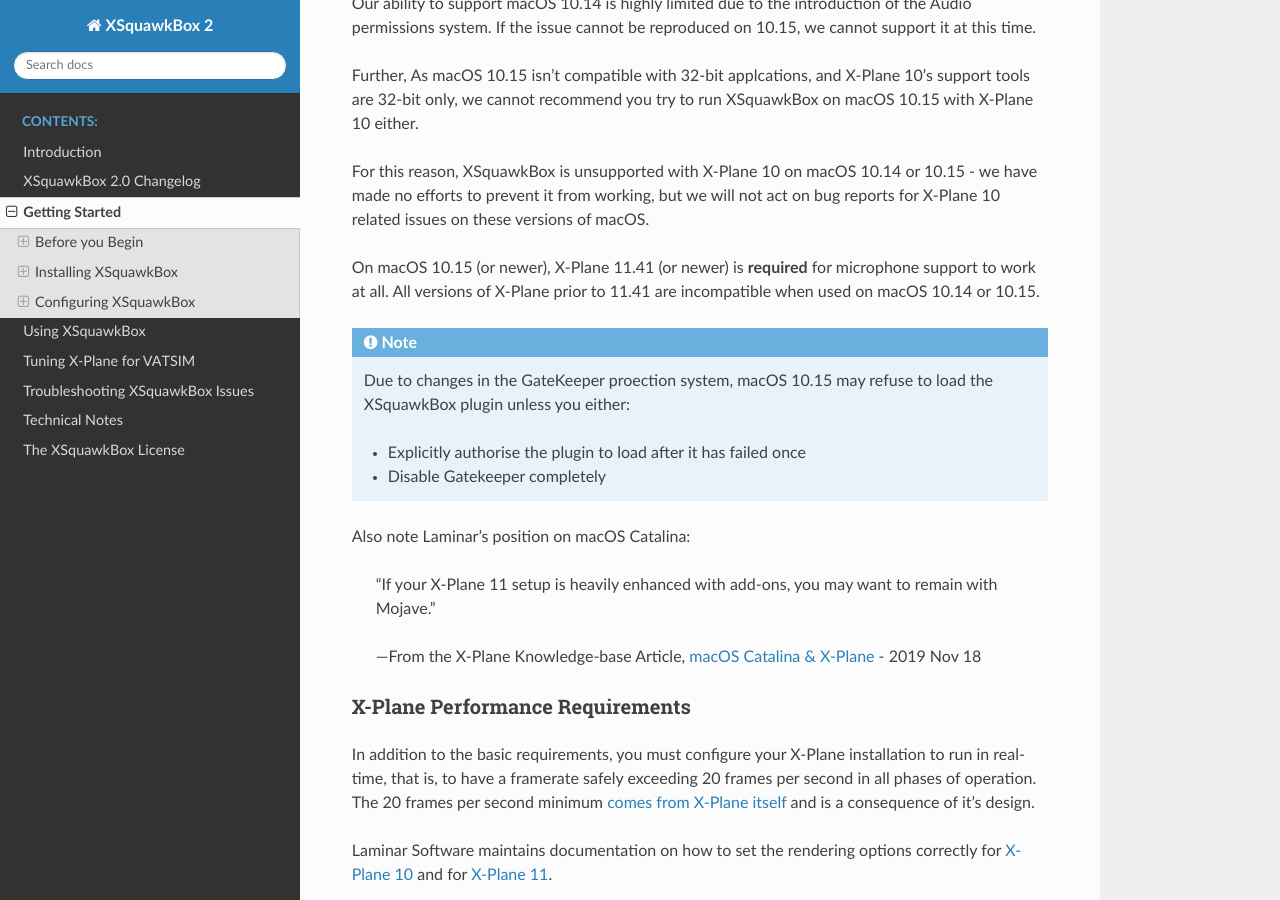
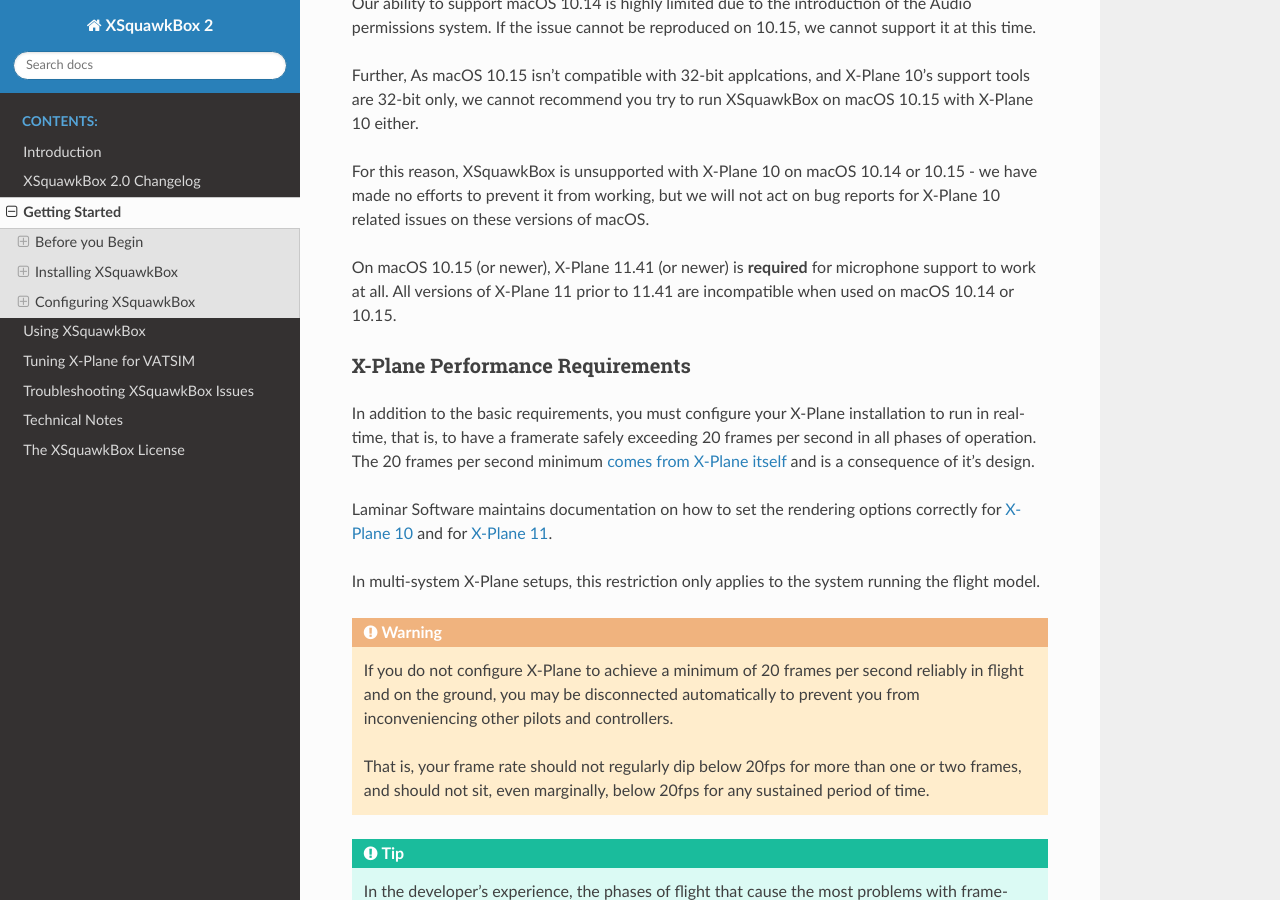
Before and after one commit to xsquawkbox/xsb2-manual, a Sphinx documentation site: the page built from source/getting-started.rst, in a window 1280 px wide and 900 px high, scrolled down 1356 px. Built offline with Sphinx 7.4.7 and the Read the Docs theme 2.0.0, drawn with Linux system fonts in a browser that asks for light colours.

Commit message:
remove out of date statement about catalina support

```diff
--- a/source/getting-started.rst
+++ b/source/getting-started.rst
@@ -80,26 +80,8 @@
 on bug reports for X-Plane 10 related issues on these versions of macOS.
 
 On macOS 10.15 (or newer), X-Plane 11.41 (or newer) is **required** for
-microphone support to work at all.  All versions of X-Plane prior to 11.41
+microphone support to work at all.  All versions of X-Plane 11 prior to 11.41
 are incompatible when used on macOS 10.14 or 10.15.
-
-.. NOTE::
-
-   Due to changes in the GateKeeper proection system, macOS 10.15 may refuse to
-   load the XSquawkBox plugin unless you either:
-
-   * Explicitly authorise the plugin to load after it has failed once
-
-   * Disable Gatekeeper completely
-
-Also note Laminar's position on macOS Catalina:
-
-    "If your X-Plane 11 setup is heavily enhanced with add-ons, you may want
-    to remain with Mojave."
-
-    -- From the X-Plane Knowledge-base Article, `macOS Catalina & X-Plane`_ - 2019 Nov 18
-
-.. _macOS Catalina & X-Plane: https://www.x-plane.com/kb/macos-catalina-x-plane/
 
 X-Plane Performance Requirements
 --------------------------------
```
